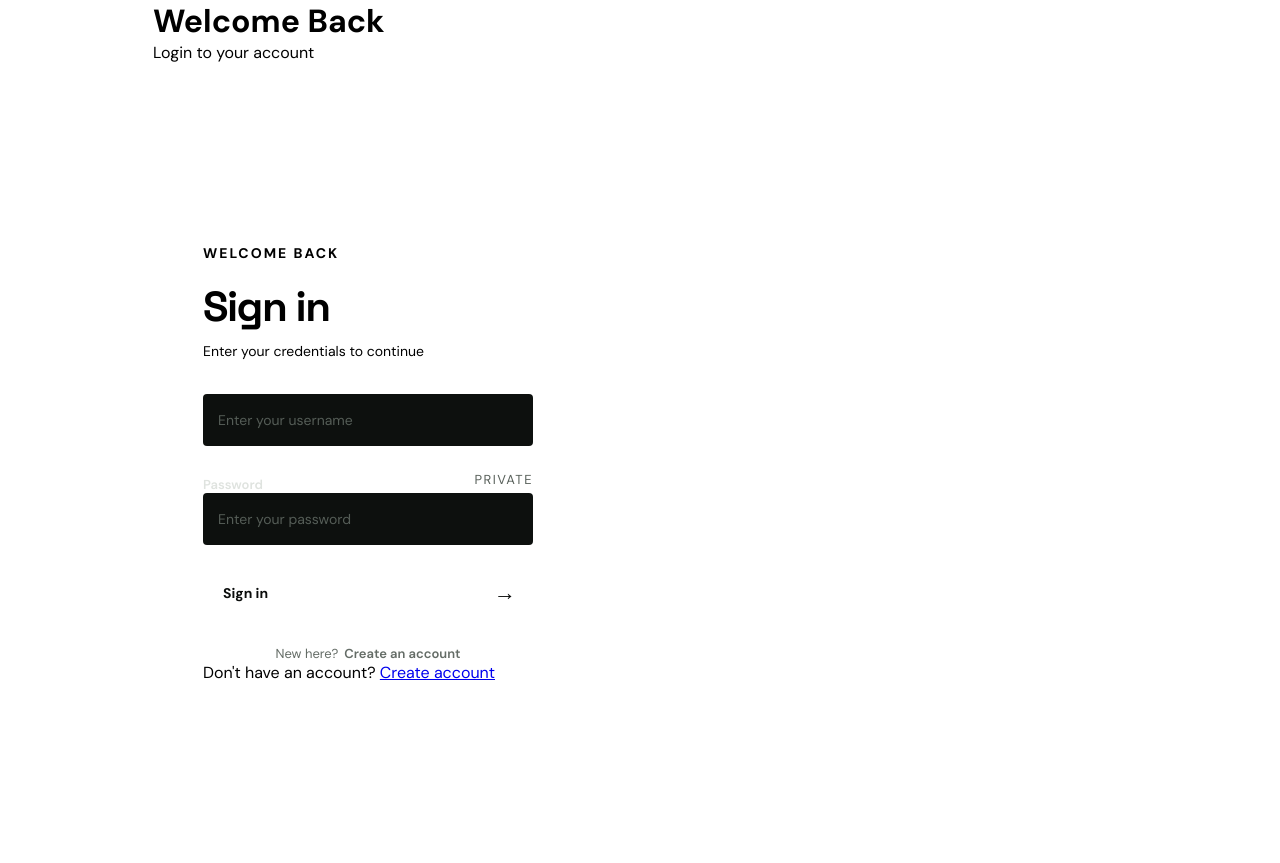
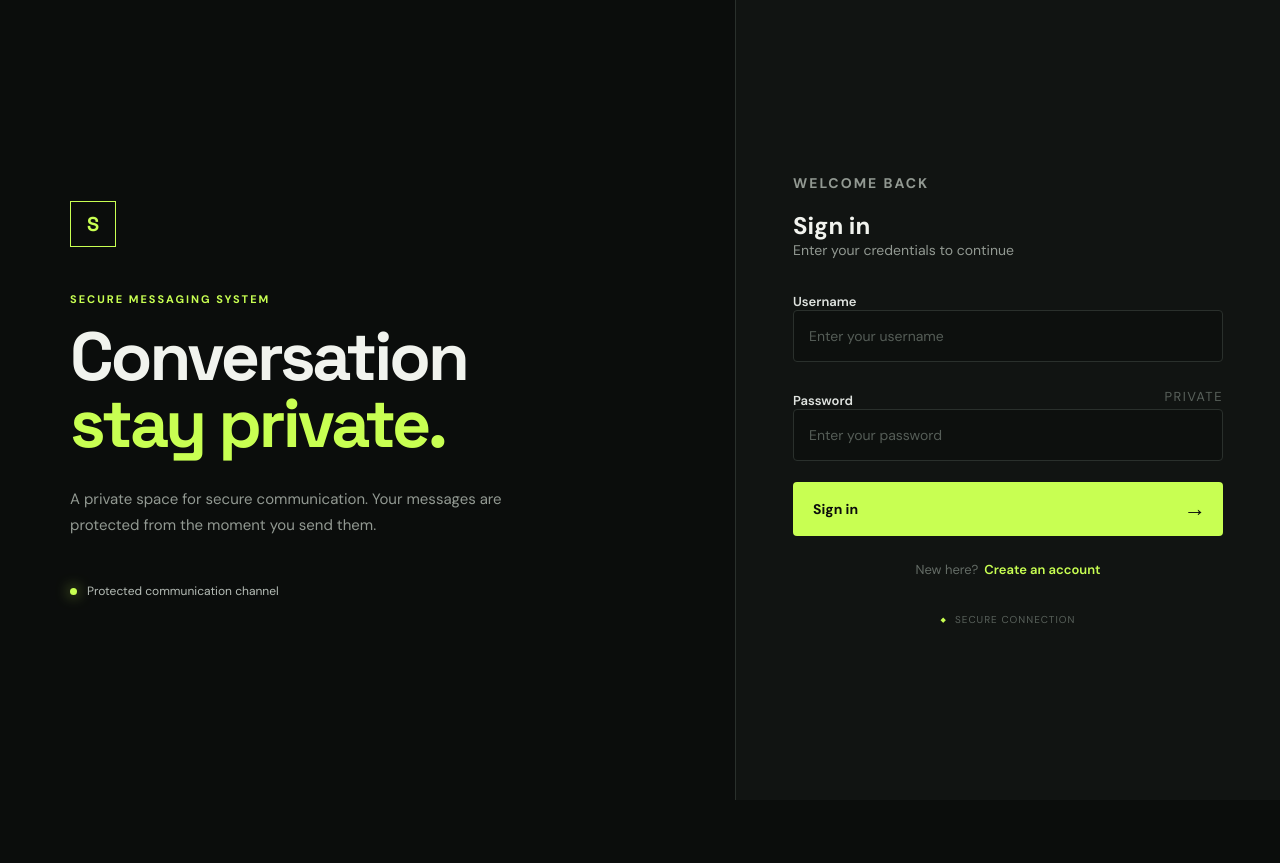
Before and after one commit to ShampooCodes/SecureMessagingSystem, a Django app: page /login/ in a window 1280 px wide. After the commit the page ends 800 px from the top, so only its background shows below. Run offline with Django 5.2, Linux system fonts and the light colour scheme.

Commit message:
solve conflicts after merge pr

```diff
--- a/accounts/static/accounts/style.css
+++ b/accounts/static/accounts/style.css
@@ -6,6 +6,17 @@
     box-sizing: border-box;
 }
 
+:root{
+    --bg: #0b0d0c;
+    --panel: #111412;
+    --card: #171b18;
+    --border: #2a302c;
+    --text: #f1f3ee;
+    --muted: #929992;
+    --accent: #c8ff52;
+    --accent-dark: #a9dd3d;
+    --danger: #ff6b6b;
+}
 .navbar {
     display: flex;
     gap: 15px;
@@ -135,7 +146,7 @@ body{
     margin-bottom: 34px;
 }
 
-.auth-heading h2{
+.auth-heading h1{
     font-family: "Space Grotesk", sans-serif;
     margin-bottom: 9px;
     font-size: 42px;
@@ -285,6 +296,7 @@ body{
     height: 66px;
     display: flex;
     align-items: center;
+    justify-content: center;
     margin: 0 auto 28px;
     border: 1px solid rgba(200, 255, 82, 0.4);
     border-radius: 50%;
--- a/accounts/templates/accounts/base.html
+++ b/accounts/templates/accounts/base.html
@@ -32,12 +32,7 @@
         {% endfor %}
     {% endif %}
 
-    <div class="auth-container">
-        <div class="auth-box">
-            {% block content %}
-            {% endblock %}
-        </div>
-    </div>
-
+    {% block content %}
+    {% endblock %}
 </body>
 </html>
--- a/accounts/templates/accounts/login.html
+++ b/accounts/templates/accounts/login.html
@@ -1,10 +1,21 @@
 {% extends "accounts/base.html" %}
 {% block title %}Login{% endblock %}
 {% block content %}
-            <h1>Welcome Back</h1>
-            <p class="subtitle">Login to your account</p>
-            <form method="post">
-                {% csrf_token %}
+
+<main class="auth-container">
+    <section class="auth-logo">
+        <div class="logo">S</div>
+        <p class="eyebrow">SECURE MESSAGING SYSTEM</p>
+        <h1>Conversation <br><span>stay private.</span></h1>
+        <p class="description">
+            A private space for secure communication.
+            Your messages are protected from the moment you send them.
+        </p>
+        <div class="security-note">
+            <span class="security-dot"></span>
+            <span>Protected communication channel</span>
+        </div>
+    </section>
 
     <section class="auth-panel">
         <div class="auth-box">
@@ -13,23 +24,27 @@
                 <h2>Sign in</h2>
                 <p>Enter your credentials to continue</p>
             </div>
-
             {% if messages %}
                 <div class="form-messages">
                     {% for message in messages %}
-                            <div class="message message-{{ message.tags}}">
-                                {{ message}}
+                        <div class="message message-{{ message.tags }}">
+                            {{ message }}
                         </div>
                     {% endfor %}
                 </div>
             {% endif %}
-
-                <form method ="post">
+            <form method="post">
                 {% csrf_token %}
-
                 <div class="input-group">
-                        <label for="username"></label>
-                        <input type="text" id="username" name="username" placeholder="Enter your username" autocomplete="username" required>
+                    <label for="username">Username</label>
+                    <input
+                        type="text"
+                        id="username"
+                        name="username"
+                        placeholder="Enter your username"
+                        autocomplete="username"
+                        required
+                    >
                 </div>
 
                 <div class="input-group">
@@ -38,8 +53,16 @@
                         <span class="field-hint">PRIVATE</span>
                     </div>
 
-                        <input type="password" id="password" name="password" placeholder="Enter your password" autocomplete="current-password" required>
+                    <input
+                        type="password"
+                        id="password"
+                        name="password"
+                        placeholder="Enter your password"
+                        autocomplete="current-password"
+                        required
+                    >
                 </div>
+
                 <button type="submit" class="auth-button">
                     <span>Sign in</span>
                     <span class="button-arrow">→</span>
@@ -50,10 +73,14 @@
                 <span>New here?</span>
                 <a href="{% url 'signup' %}">Create an account</a>
             </div>
+
         </div>
 
-            <p class="bottom-text">
-                Don't have an account?
-                <a href="{% url 'signup' %}">Create account</a>
-            </p>
+        <div class="auth-status">
+            <span class="status-icon">◆</span>
+            <span>Secure connection</span>
+        </div>
+    </section>
+</main>
+
 {% endblock %}
```
Also changed, not shown: accounts/templates/accounts/home.html (+68 -2 lines), accounts/templates/accounts/signup.html (+71 -26 lines). Lines whose indentation alone changed are shown as unchanged.
